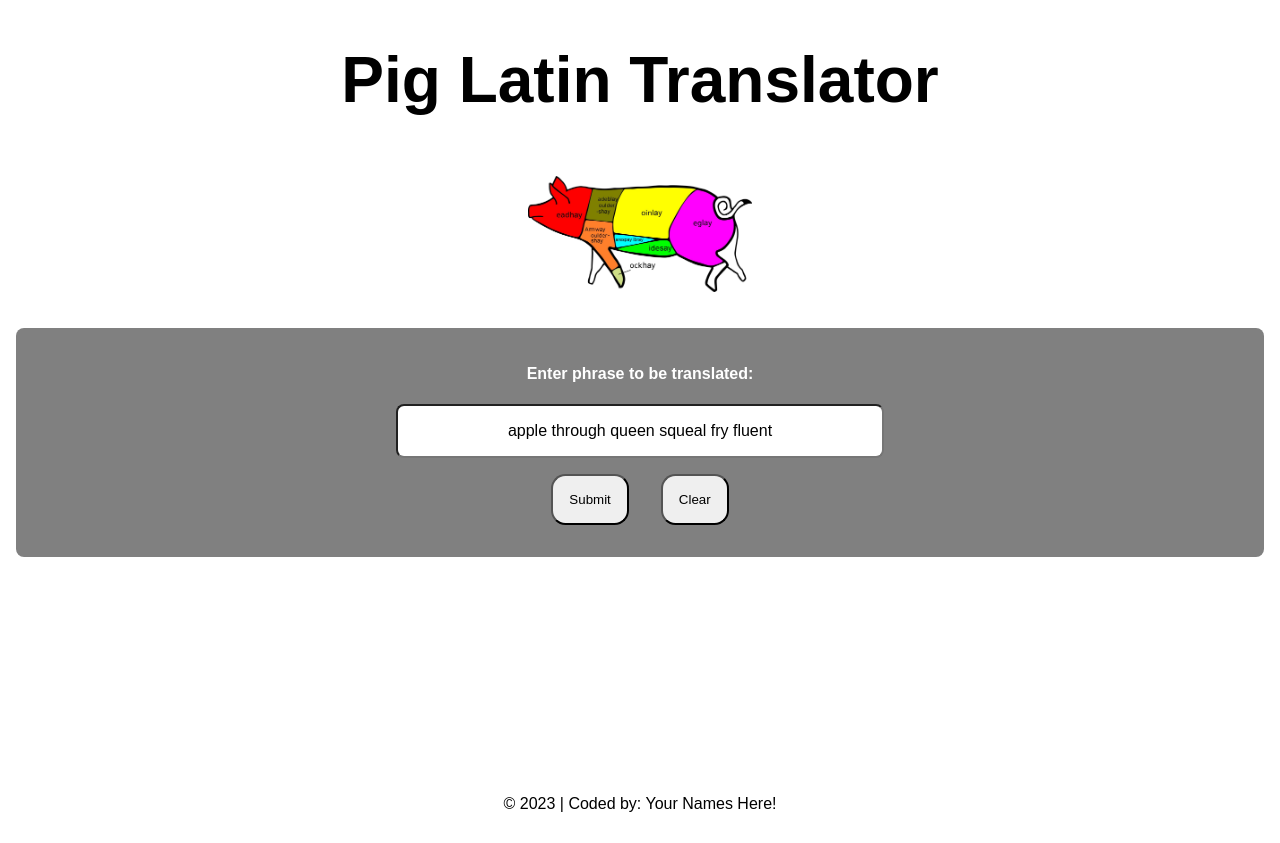
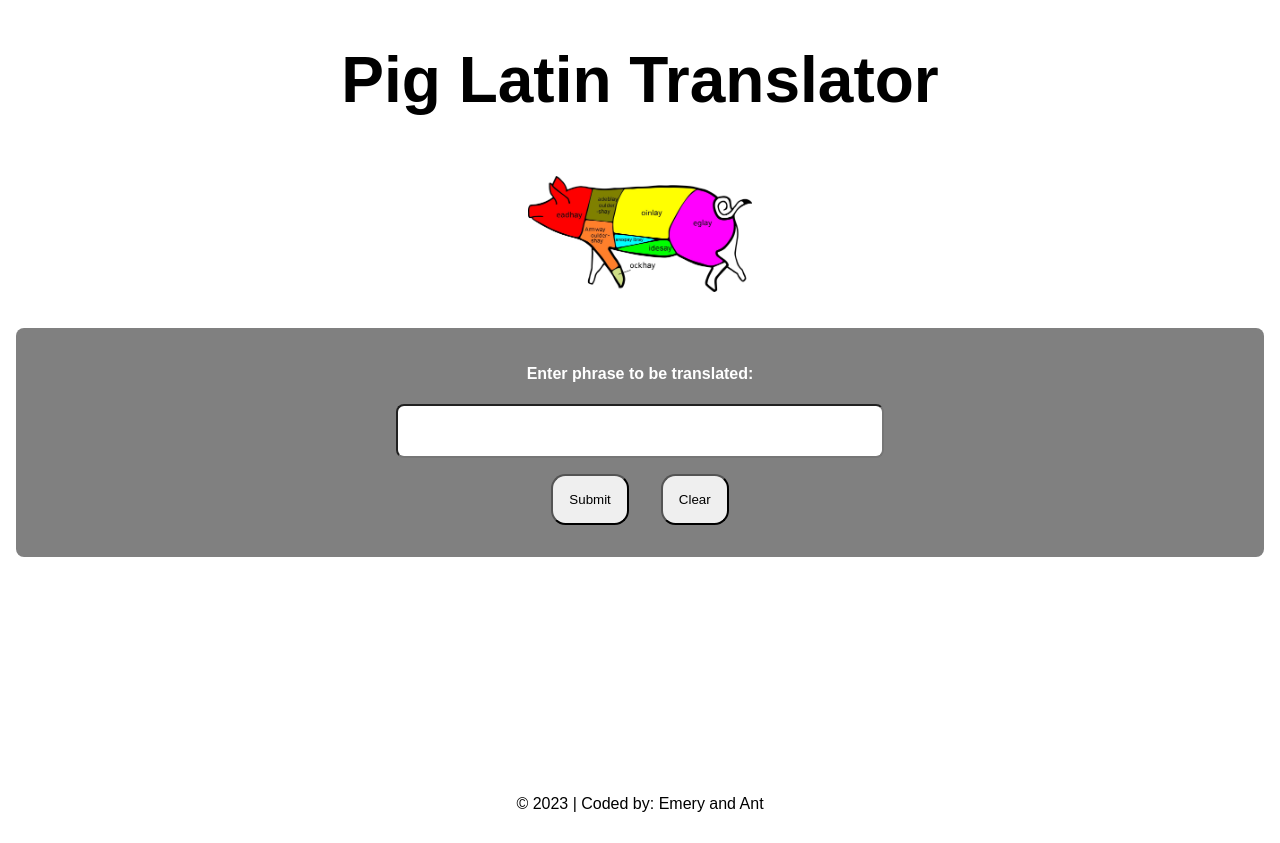
Before and after one commit to learn-academy-2023-hotel/pig-latin-team-ghostface, a React (Create React App) app: page / in a window 1280 px wide. Built offline with nearby package versions, Linux system fonts and the light colour scheme.

Commit message:
complete branch 4, edited return on branch 3, made default words empty strings, added namesto footer

```diff
--- a/src/App.js
+++ b/src/App.js
@@ -5,7 +5,7 @@ import butcherPigImage from "./assets/butcherPig.jpeg"
 const App = () => {
   // ACTION ITEM: to make the development process easier there are some preassigned words in the input field, when you are ready for your full user experience delete the test words passed to useState and pass an empty string
   const [userInput, setUserInput] = useState(
-    "apple through queen squeal fry fluent"
+    ""
   )
   const [inputTranslated, setInputTranslated] = useState("")
 
@@ -34,24 +34,29 @@ const App = () => {
       // ACTION ITEM: your Pig Latin logic goes here!
 
       if (eachWord[0] === vowelsArray[0]) {
+        // conditional: 0th index of eachWord = 0th index of vowelsArray
         return eachWord + "way"
-
         }
       else if (eachWord.slice(0,2) == "qu"){
-          // const moveQU = eachWord.slice(0,1)
+          // conditional: substring of first and second letter = "qu"
         return eachWord.slice(2) + eachWord.slice(0,2) + "ay"
-          // return moveQU.join("")
+          // return substring starting at 2nd index through end of word + substring "qu" + "ay"
         }
 
-      else if (eachWord.includes("y") && vowelsArray.length === 0){
+      else if (eachWord.includes("y") && vowelsArray.length == 0){
+        // conditional: word has a Y AND no vowels
         const onlyY = eachWord.indexOf("y")
-        return eachWord.charAt(onlyY) + eachWord.slice(0, onlyY) + eachWord.slice(onlyY+1) + "ay"
+        // variable for index of the letter Y
+        return eachWord.charAt(onlyY) + eachWord.slice(onlyY+1) + eachWord.slice(0, onlyY) + "ay"
         }
-
-
-      // }
-    return eachWord
-
+        // return letter Y + substring starting at one index after Y + substring of beginning of word ending before the Y + "ay"
+        else {
+        // no conditional for remaining words needed
+        const firstVowel = eachWord.indexOf(vowelsArray[0])
+        // variable for first vowel in word
+        return eachWord.slice(firstVowel) + eachWord.slice(0, firstVowel) + "ay"
+        // return substring beginning with first vowel ending at end of word + substring of beginning of word ending before first vowel + "ay"
+      }
       // ACTION ITEM: this return will be the output of your Pig Latin'd code
     })
 
@@ -65,7 +70,7 @@ const App = () => {
 
   // ACTION ITEM: this method restarts the game by setting the original state, when you are ready for your full user experience delete the test words in setUserInput and pass an empty string
   const restartGame = () => {
-    setUserInput("apple through queen squeal fry fluent")
+    setUserInput("")
     setInputTranslated("")
   }
 
@@ -104,7 +109,7 @@ const App = () => {
         </div>
         <p>{inputTranslated}</p>
       </div>
-      <footer>&copy; 2023 | Coded by: Your Names Here!</footer>
+      <footer>&copy; 2023 | Coded by: Emery and Ant</footer>
     </div>
   )
 }
```
